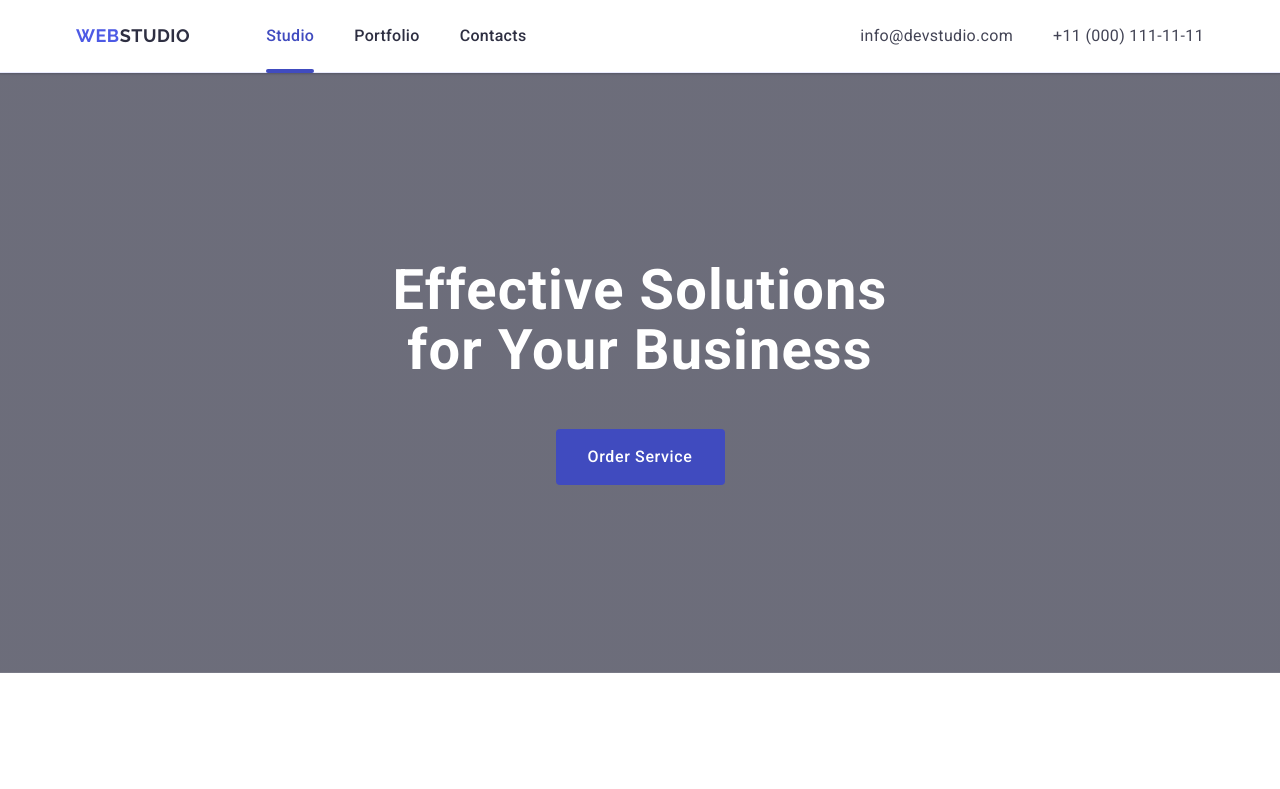
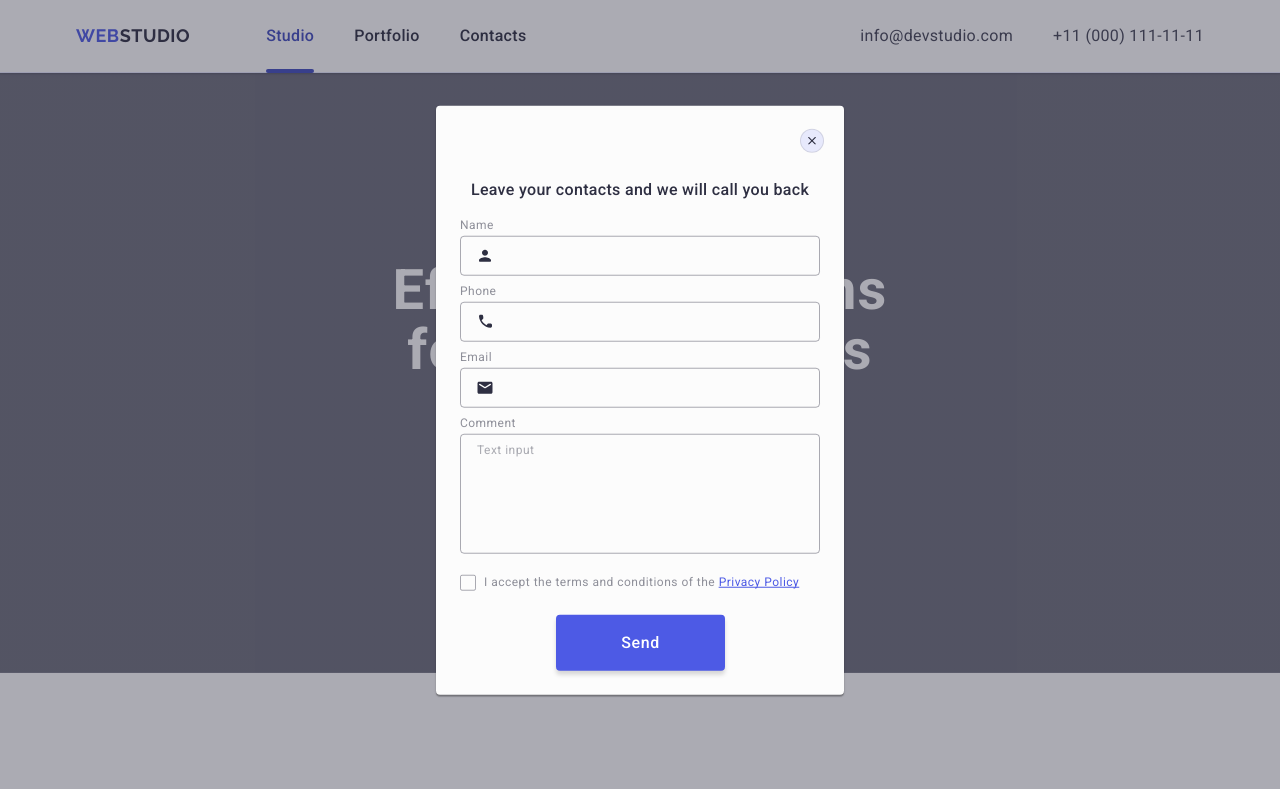
Before and after one commit to Natali-Nazarenko/goit-markup-hw-06, a plain HTML site: page index.html in a window 1280 px wide. Both pictures are taken after a click on the button "Order Service". Shown: the top 789 px of the page. Drawn offline with nearby package versions, Linux system fonts and the light colour scheme.

Commit message:
add media for popup

```diff
--- a/css/style.css
+++ b/css/style.css
@@ -900,3 +900,266 @@ img {
     background-color: #404bbf;
   }
 }
+
+/* modal popup */
+
+.popup-backdrop {
+  width: 100%;
+  height: 100%;
+  position: fixed;
+  top: 0;
+  left: 0;
+  background-color: rgba(46, 47, 66, 0.4);
+  transition: opacity 250ms cubic-bezier(0.4, 0, 0.2, 1),
+    visibility 250ms cubic-bezier(0.4, 0, 0.2, 1);
+
+  opacity: 0;
+  visibility: hidden;
+  pointer-events: none;
+}
+
+.popup-backdrop.is-open {
+  opacity: 1;
+  visibility: visible;
+  pointer-events: auto;
+}
+
+.popup {
+  width: 288px;
+  min-height: 623px;
+  position: absolute;
+  padding: 71px 12px 25px 20px;
+  top: 50%;
+  left: 50%;
+  transform: translate(-50%, -50%);
+
+  margin-left: auto;
+  margin-right: auto;
+  border-radius: 4px;
+
+  box-shadow: 0 1px 1px 0 rgba(0, 0, 0, 0.14), 0 1px 3px 0 rgba(0, 0, 0, 0.12),
+    0 2px 1px 0 rgba(0, 0, 0, 0.2);
+  background-color: #fcfcfc;
+  transition: transform 250ms cubic-bezier(0.4, 0, 0.2, 1);
+  overflow: auto;
+}
+
+.popup-close-button {
+  width: 24px;
+  height: 24px;
+  padding: 0;
+  border: 1px solid rgba(0, 0, 0, 0.1);
+  background-color: #e7e9fc;
+  border-radius: 50%;
+  position: absolute;
+  top: 23px;
+  right: 20px;
+  cursor: pointer;
+  display: flex;
+  align-items: center;
+  justify-content: center;
+  transition: background-color 250ms cubic-bezier(0.4, 0, 0.2, 1),
+    border 250ms cubic-bezier(0.4, 0, 0.2, 1);
+}
+
+.icon-close {
+  fill: #2e2f42;
+  transition: fill 250ms cubic-bezier(0.4, 0, 0.2, 1);
+}
+
+.popup-paragraph {
+  margin-bottom: 16px;
+  font-weight: 500;
+  text-align: center;
+  color: #2e2f42;
+}
+
+.form-popup {
+  display: flex;
+  flex-direction: column;
+  gap: 8px;
+}
+
+.form-popup > div:nth-child(5) {
+  margin-top: 8px;
+  margin-bottom: 16px;
+}
+
+.form-item-label {
+  display: block;
+  margin-bottom: 4px;
+  font-size: 12px;
+  line-height: 1.17;
+  letter-spacing: 0.04em;
+  color: #8e8f99;
+}
+
+.form-popup-icon-wrapper {
+  position: relative;
+}
+
+.form-popup-icon-wrapper svg {
+  position: absolute;
+  left: 16px;
+  top: 50%;
+  transform: translateY(-50%);
+}
+
+.form-item-text-input {
+  padding-left: 34px;
+  border: 1px solid rgba(46, 47, 66, 0.4);
+  border-radius: 4px;
+  width: 100%;
+  height: 40px;
+  color: #2e2f42;
+  background-color: transparent;
+  transition: border 250ms cubic-bezier(0.4, 0, 0.2, 1);
+  outline: transparent;
+  transition: border-color 250ms cubic-bezier(0.4, 0, 0.2, 1);
+}
+
+.form-popup-icon {
+  fill: #2e2f42;
+  transition: fill 250ms cubic-bezier(0.4, 0, 0.2, 1);
+}
+
+.form-textarea {
+  padding: 8px 16px;
+  border: 1px solid rgba(46, 47, 66, 0.4);
+  border-radius: 4px;
+  width: 100%;
+  height: 120px;
+  color: #2e2f42;
+  resize: none;
+  background-color: transparent;
+  outline: transparent;
+  transition: border-color 250ms cubic-bezier(0.4, 0, 0.2, 1);
+}
+
+.form-textarea::placeholder {
+  font-weight: 400;
+  font-size: 12px;
+  line-height: 1.17;
+  letter-spacing: 0.04em;
+  color: rgba(46, 47, 66, 0.4);
+}
+
+.agreement-label {
+  display: flex;
+  align-items: center;
+
+  font-weight: 400;
+  font-size: 12px;
+  line-height: 1.17;
+  letter-spacing: 0.04em;
+  color: #8e8f99;
+}
+
+.privacy-policy {
+  line-height: 1.33;
+  text-decoration: underline;
+  text-decoration-skip-ink: none;
+  color: #4d5ae5;
+}
+
+.form-custom-checkbox {
+  display: inline-flex;
+  justify-content: center;
+  align-items: center;
+  flex-shrink: 0;
+  margin-right: 8px;
+  width: 16px;
+  height: 16px;
+  border-radius: 2px;
+  border: 1px solid rgba(46, 47, 66, 0.4);
+  fill: transparent;
+  transition: background-color 250ms cubic-bezier(0.4, 0, 0.2, 1),
+    border 250ms cubic-bezier(0.4, 0, 0.2, 1),
+    fill 250ms cubic-bezier(0.4, 0, 0.2, 1);
+}
+
+.form-icon-check {
+  fill: none;
+}
+
+.form-check-input:checked + .agreement-label .form-custom-checkbox {
+  background-color: #404bbf;
+  fill: #f4f4fd;
+  border: none;
+  transition: background-color 250ms cubic-bezier(0.4, 0, 0.2, 1);
+}
+
+.form-check-input:checked
+  + .agreement-label
+  .form-custom-checkbox
+  .form-icon-check {
+  fill: #f4f4fd;
+  transition: fill 250ms cubic-bezier(0.4, 0, 0.2, 1);
+}
+
+.form-button {
+  display: block;
+  border-radius: 4px;
+  padding: 16px 32px;
+  margin-left: 44px;
+  width: 169px;
+  height: 56px;
+  box-shadow: 0 4px 4px 0 rgba(0, 0, 0, 0.15);
+  background-color: #4d5ae5;
+  font-weight: 500;
+  line-height: 1.5;
+  letter-spacing: 0.04em;
+  text-align: center;
+  color: #ffffff;
+  border: none;
+  cursor: pointer;
+  transition: background-color 250ms cubic-bezier(0.4, 0, 0.2, 1);
+}
+
+@media screen and (min-width: 768px) {
+  .popup {
+    width: 408px;
+    min-height: 584px;
+    padding: 72px 24px 24px 24px;
+  }
+
+  .form-button {
+    margin-left: 96px;
+  }
+}
+
+@media screen and (min-width: 1158px) {
+  .popup-close-button:hover,
+  .popup-close-button:focus {
+    background-color: #404bbf;
+    border: none;
+  }
+
+  .popup-close-button:hover .icon-close,
+  .popup-close-button:focus .icon-close {
+    fill: #ffffff;
+  }
+
+  .form-item-text-input {
+    padding-left: 38px;
+  }
+
+  .form-item-text-input:focus {
+    outline: none;
+    border-color: #4d5ae5;
+  }
+
+  .form-item-text-input:focus ~ svg {
+    fill: #4d5ae5;
+  }
+
+  .form-textarea:focus {
+    outline: none;
+    border-color: #4d5ae5;
+  }
+
+  .form-button:hover,
+  .form-button:focus {
+    background-color: #404bbf;
+  }
+}
--- a/index.html
+++ b/index.html
@@ -812,7 +812,7 @@
 
     <!-- modal popup -->
 
-    <!-- <div class="popup-backdrop" data-modal>
+    <div class="popup-backdrop" data-modal>
       <div class="popup">
         <button class="popup-close-button" type="button" data-modal-close>
           <svg class="icon-close" width="8" height="8">
@@ -884,19 +884,23 @@
               value="true"
               name="user-privacy"
             />
-            <label class="agreement-label" for="user-privacy"
-              ><span class="form-custom-checkbox"
-                ><svg class="form-icon-check" width="10" height="8">
-                  <use href="./images/icons.svg#icon-check"></use></svg></span
-              >I accept the terms and conditions of the
-              <a class="privacy-policy">Privacy Policy</a>
+            <label class="agreement-label" for="user-privacy">
+              <span class="form-custom-checkbox">
+                <svg class="form-icon-check" width="10" height="8">
+                  <use href="./images/icons.svg#icon-check"></use>
+                </svg>
+              </span>
+              <span
+                >I accept the terms and conditions of the
+                <a class="privacy-policy">Privacy Policy</a>
+              </span>
             </label>
           </div>
 
           <button class="form-button" type="submit">Send</button>
         </form>
       </div>
-    </div> -->
+    </div>
 
     <!-- burger-menu for mobile -->
 
```
